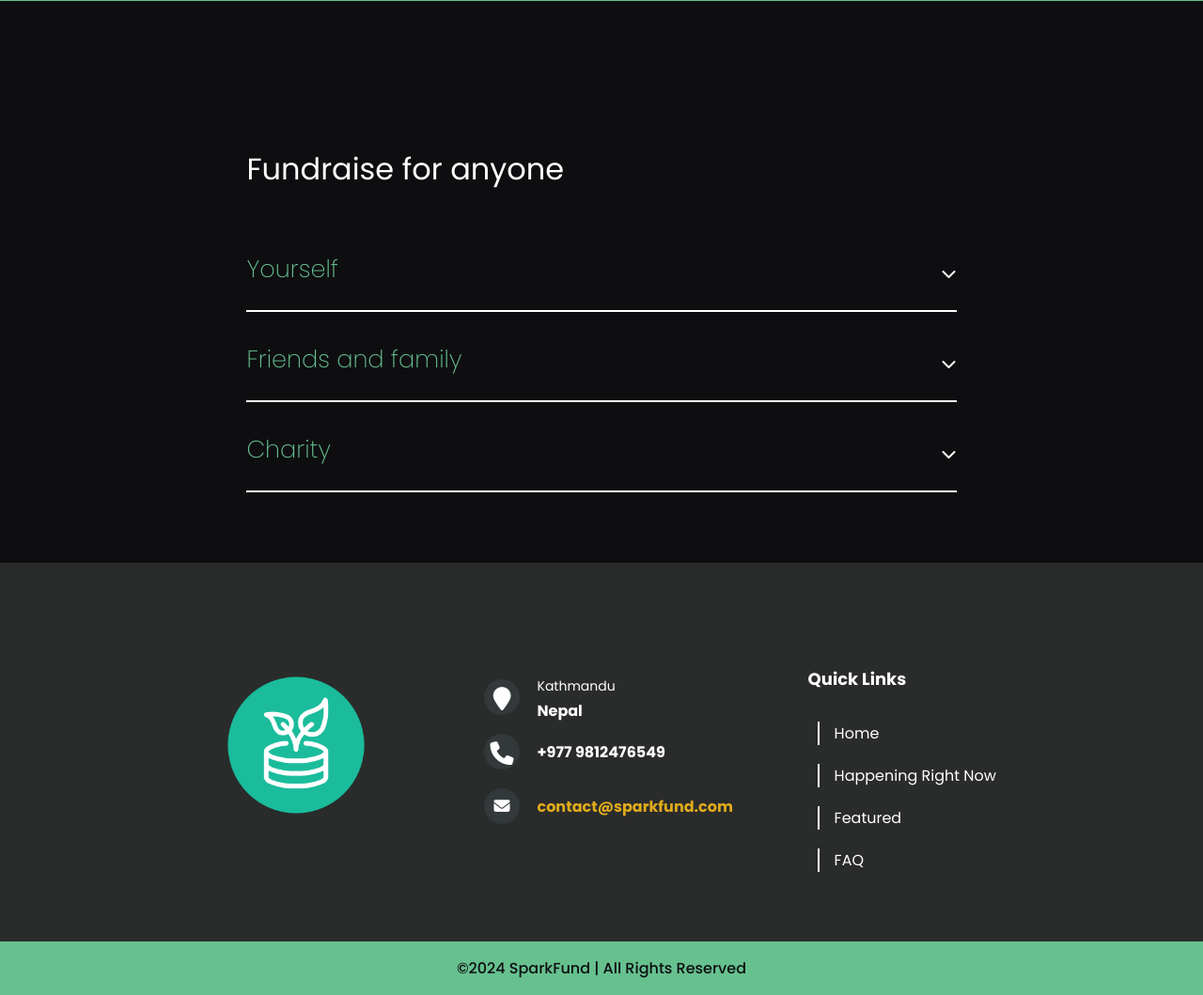
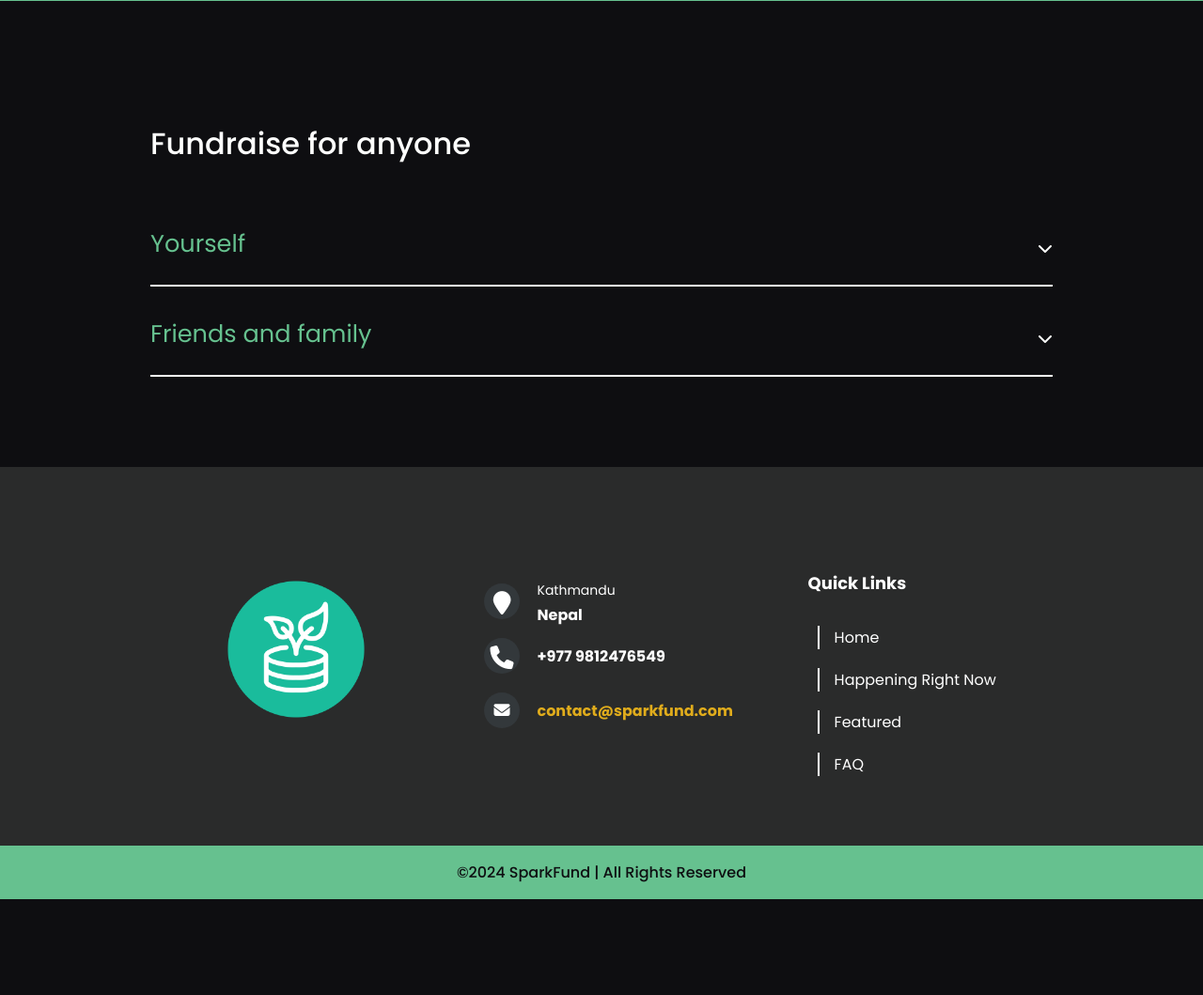
Before and after one commit to saugat077/SparkFund, a PHP site: page /sparkfund/ in a window 1280 px wide. Shown: the part 2566-3625 px from the top of the page at 94% size. After the commit the page ends 3523 px from the top, so only its background shows below. Run offline with PHP 8.4, Linux system fonts and the light colour scheme; data that the repository does not hold is empty.

Commit message:
FAQ section updated

```diff
--- a/inc/components/faq.html
+++ b/inc/components/faq.html
@@ -15,7 +15,7 @@
           <i class="fa-solid fa-chevron-down"></i>
         </div>
         <div class="answer">
-          <p>Funds are delivered to your bank account for your own use.</p>
+          <p>Funds are delivered to your Khalti account directly.</p>
         </div>
       </div>
       <!-- Second Question -->
@@ -31,16 +31,6 @@
           </p>
         </div>
       </div>
-      <!-- Third Question -->
-      <div class="faq">
-        <div class="question">
-          <h3>Charity</h3>
-          <i class="fa-solid fa-chevron-down"></i>
-        </div>
-        <div class="answer">
-          <p>Funds are delivered to your chosen nonprofit for you.</p>
-        </div>
-      </div>
     </section>
   </body>
 </html>
--- a/inc/css/faq.css
+++ b/inc/css/faq.css
@@ -3,25 +3,24 @@
   align-items: center;
   justify-content: center;
   flex-direction: column;
-  padding: 50px;
+  width: 100%;
+  margin: 0rem 0rem 3rem 0rem;
 }
 
 /* FAQs */
 .faq-container {
   min-height: 50vh;
-  width: 64%;
-  margin: 25px 0px;
+  width: 75%;
   display: flex;
   flex-direction: column;
-  /* align-items: center; */
-  /* justify-content: center; */
+  justify-content: center;
   color: var(--white);
 }
 
 .faq-container .title {
   font-size: 2rem;
   margin: 2rem 0rem;
-  font-weight: 400;
+  font-weight: 500;
 }
 
 .faq {
@@ -40,7 +39,7 @@
 
 .question h3 {
   font-size: 1.6rem;
-  font-weight: 200;
+  font-weight: 400;
   color: var(--accent);
 }
 
--- a/index.php
+++ b/index.php
@@ -30,9 +30,12 @@
           <img src="./inc/images/bg5_5.jpg" class="hero-section translate" data-speed="0.2" alt="Boy with his mom">
   </header>
 
+
   <!-- Main content area -->
   <main>
+<!-- Shadow Overlay -->
     <div class="main-shadows"></div>
+
       <!-- Events section -->
       <section class="events">
         <?php include('./inc/components/EventSection.php'); ?>
@@ -60,12 +63,12 @@
       </div>
     </div>
 
+    <!-- FAQ -->
+    <div class="faq-main" id="FAQ">
+      <?php include('./inc/components/faq.html'); ?>
+    </div>
   </main>
 
-  <!-- FAQ -->
-  <div class="faq-main" id="FAQ">
-    <?php include('./inc/components/faq.html'); ?>
-  </div>
 
   <!-- Footer Section-->
   <div>
```
